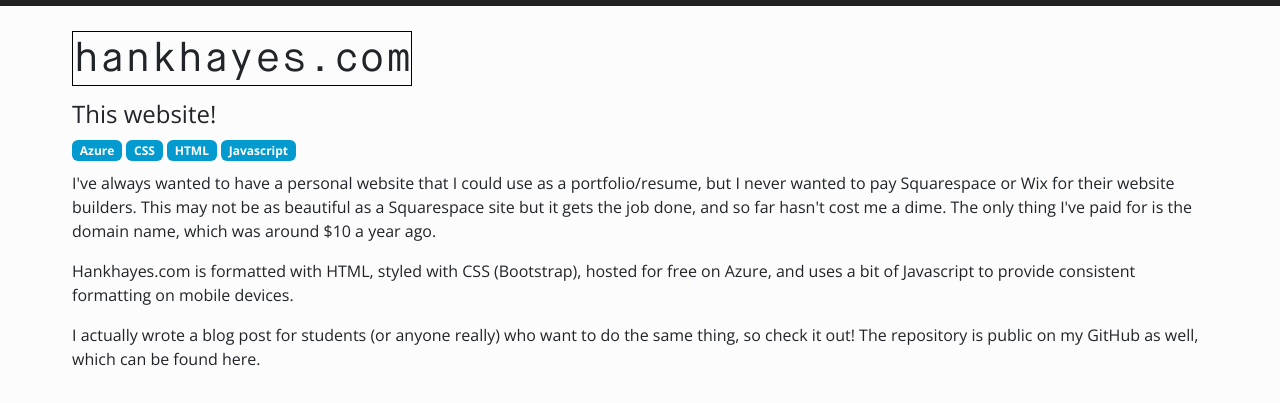
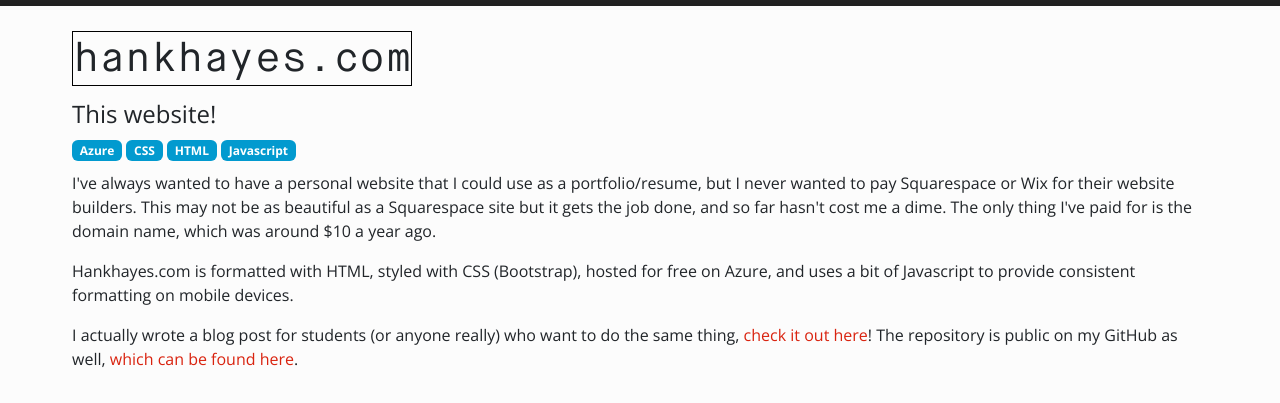
Before and after one commit to hankhayes/hankhayes.com, a plain HTML site: page projects.html in a window 1280 px wide. Shown: the part 365-768 px from the top of the page. Drawn offline with nearby package versions, Linux system fonts and the light colour scheme; grey boxes are pictures that could not be loaded.

Commit message:
Content updates

```diff
--- a/projects.html
+++ b/projects.html
@@ -70,7 +70,7 @@
         </div>
         <p>I've always wanted to have a personal website that I could use as a portfolio/resume, but I never wanted to pay Squarespace or Wix for their website builders. This may not be as beautiful as a Squarespace site but it gets the job done, and so far hasn't cost me a dime. The only thing I've paid for is the domain name, which was around $10 a year ago.</p>
         <p>Hankhayes.com is formatted with HTML, styled with CSS (Bootstrap), hosted for free on Azure, and uses a bit of Javascript to provide consistent formatting on mobile devices.</p>
-        <p>I actually wrote a blog post for students (or anyone really) who want to do the same thing, so check it out! The repository is public on my GitHub as well, which can be found here.</p>
+        <p>I actually wrote a blog post for students (or anyone really) who want to do the same thing, <a href="https://hankhayes.substack.com/p/coming-soon">check it out here</a>! The repository is public on my GitHub as well, <a href="https://github.com/hankhayes/hankhayes.com">which can be found here</a>.</p>
 
         <!--Longhorn Recruiting-->
         <br>
```
